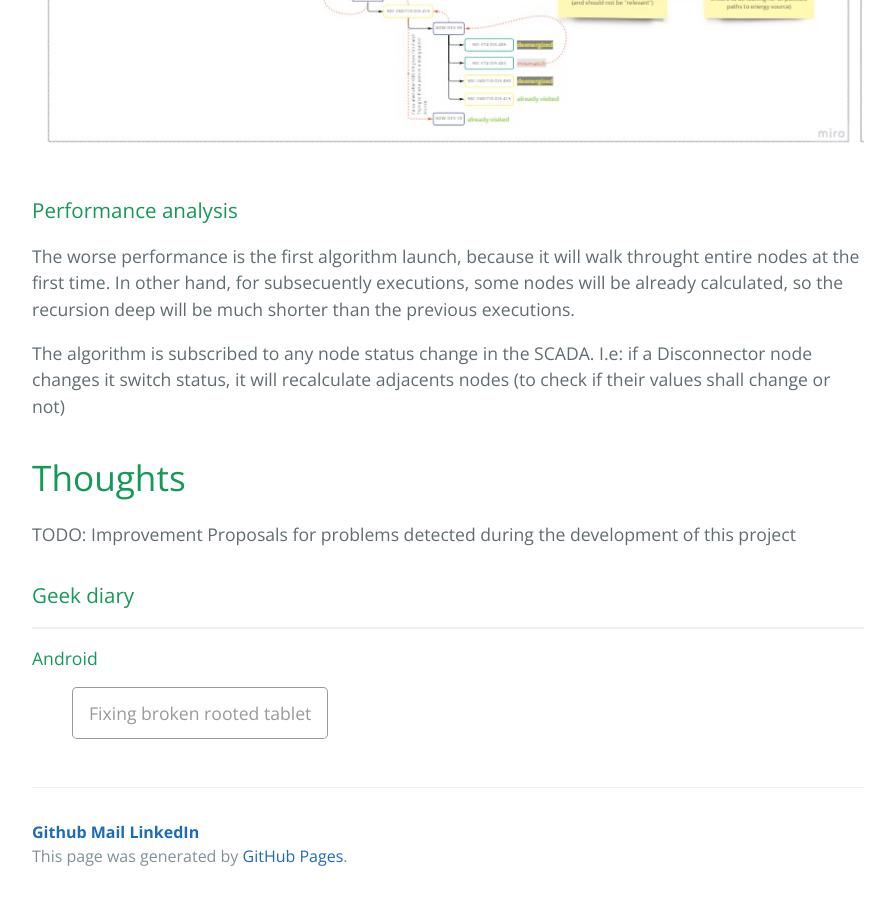
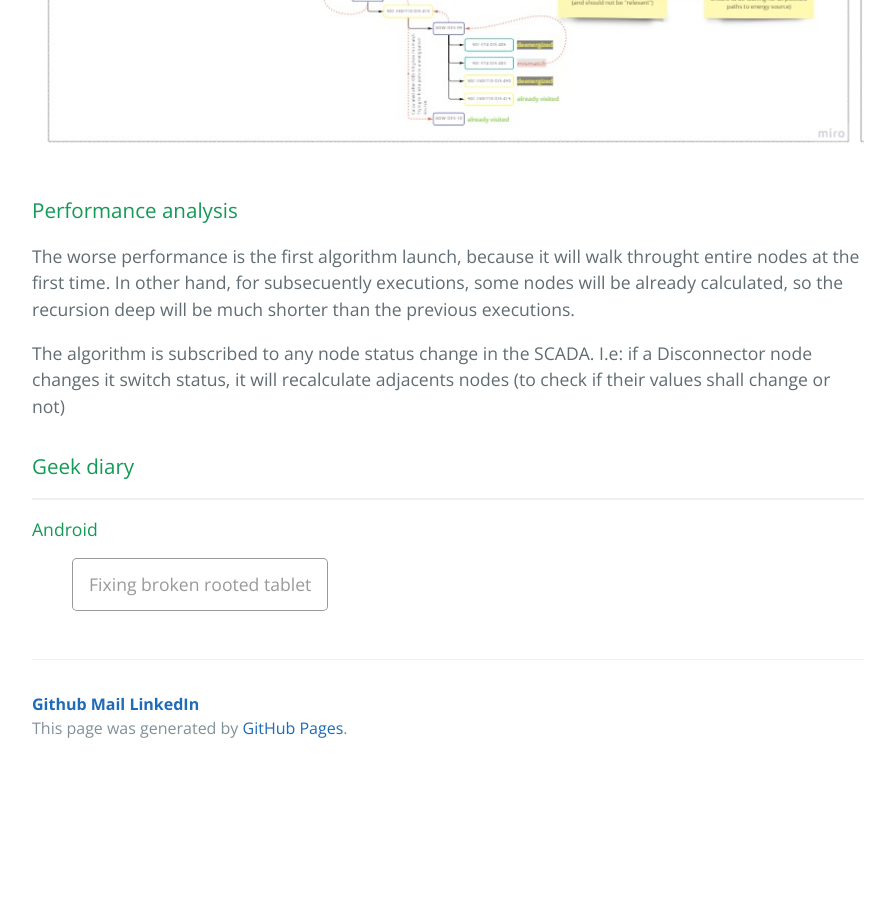
Before and after one commit to Carlosmape/carlosmape.github.io, a Jekyll site: the page built from projects/sidera.md, in a window 1280 px wide and 900 px high, scrolled down 6838 px. Shown: the whole window, without its empty margins (192-1087 px from the left). Built offline with Jekyll 4.4.1, drawn with Linux system fonts in a browser that asks for light colours; after the commit the page ends 7610 px from its top, so only the background shows below that.

Commit message:
Removed thoughts section, not needed

```diff
--- a/projects/sidera.md
+++ b/projects/sidera.md
@@ -91,6 +91,3 @@ The debugging process of any recursive algorithm must be carried out in a thorou
 The worse performance is the first algorithm launch, because it will walk throught entire nodes at the first time. In other hand, for subsecuently executions, some nodes will be already calculated, so the recursion deep will be much shorter than the previous executions.
 
 The algorithm is subscribed to any node status change in the SCADA. I.e: if a Disconnector node changes it switch status, it will recalculate adjacents nodes (to check if their values shall change or not)
-
-# Thoughts
-TODO: Improvement Proposals for problems detected during the development of this project
```
